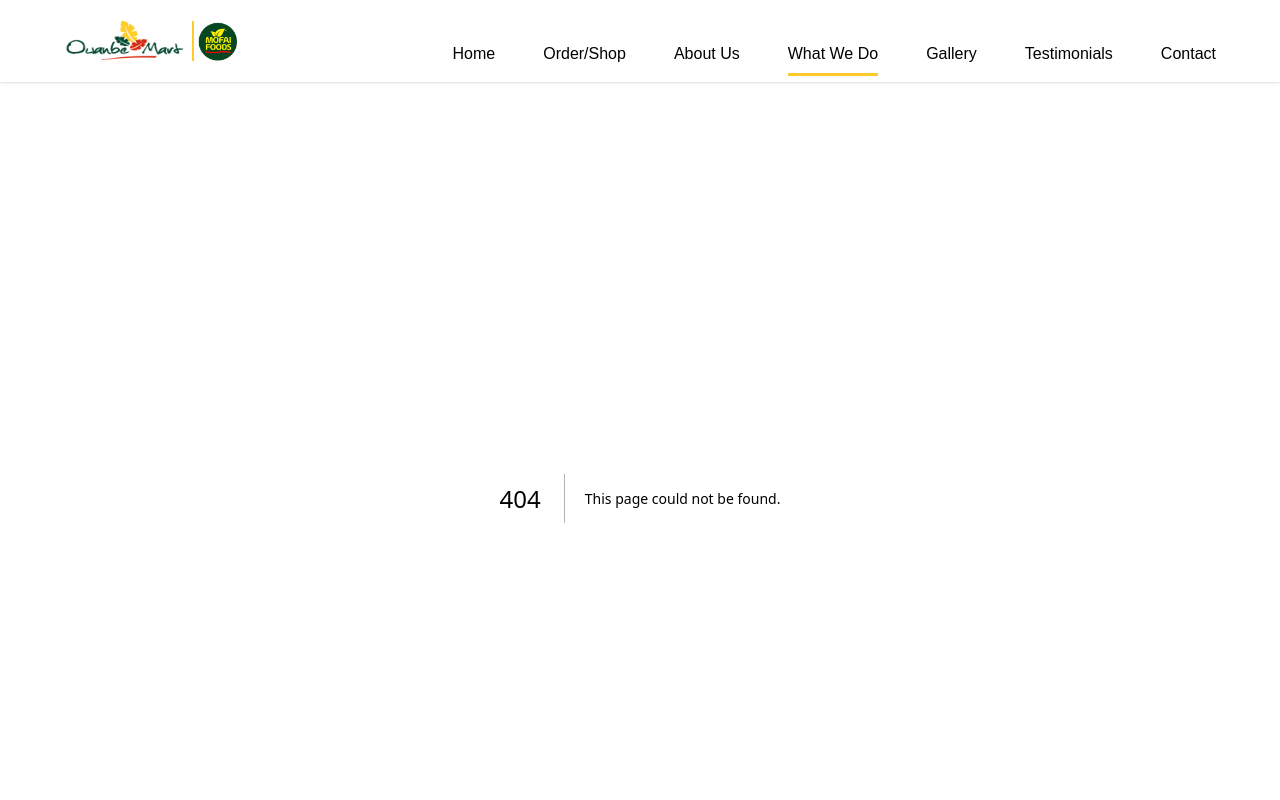
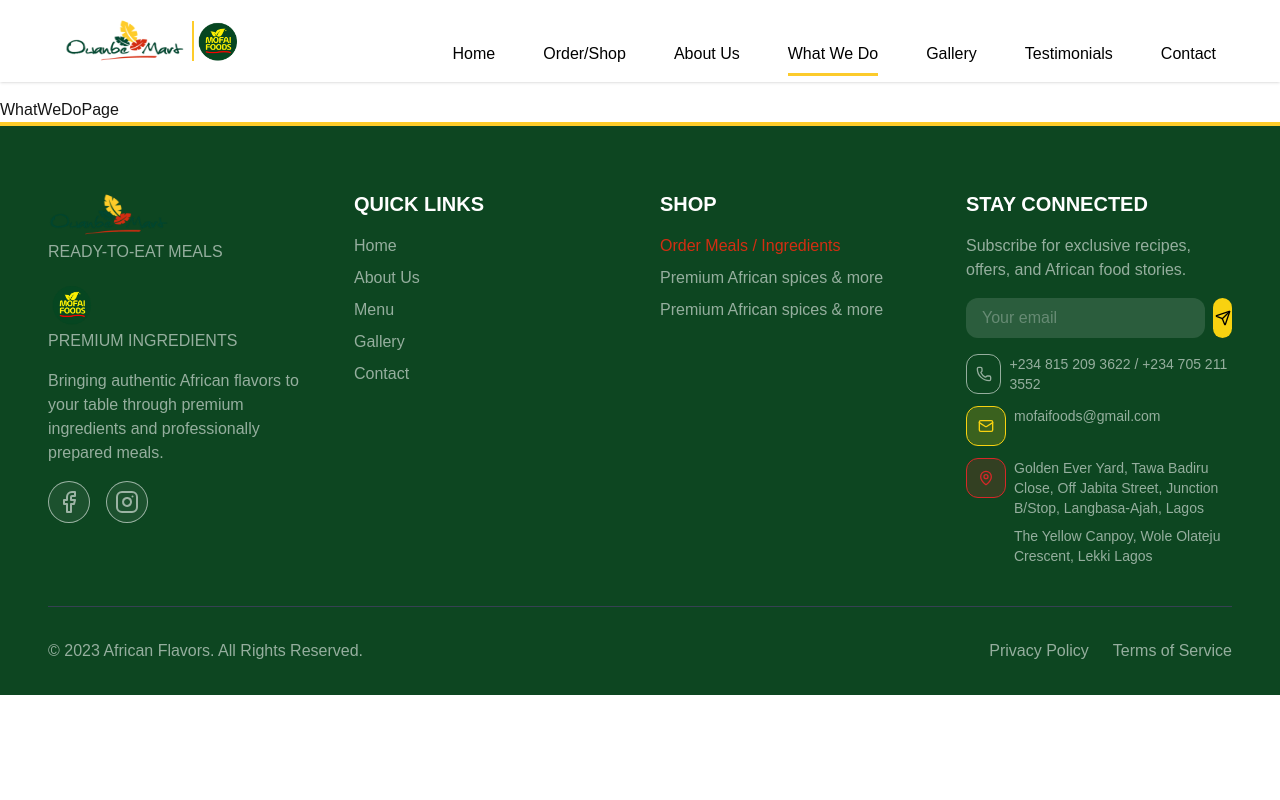
Before and after one commit to Petersonbabs/owanbe-test, a Next.js app: page /what-we-do in a window 1280 px wide. Before the commit this address had no page. Shown: the top 800 px of the page. Built offline with nearby package versions, Linux system fonts and the light colour scheme.

Commit message:
Updated project configuration and dependencies for improved performance.

```diff
--- /dev/null
+++ b/app/what-we-do/page.tsx
@@ -0,0 +1,9 @@
+
+
+const WhatWeDoPage = () => {
+    return (
+        <div>WhatWeDoPage</div>
+    )
+}
+
+export default WhatWeDoPage
```
